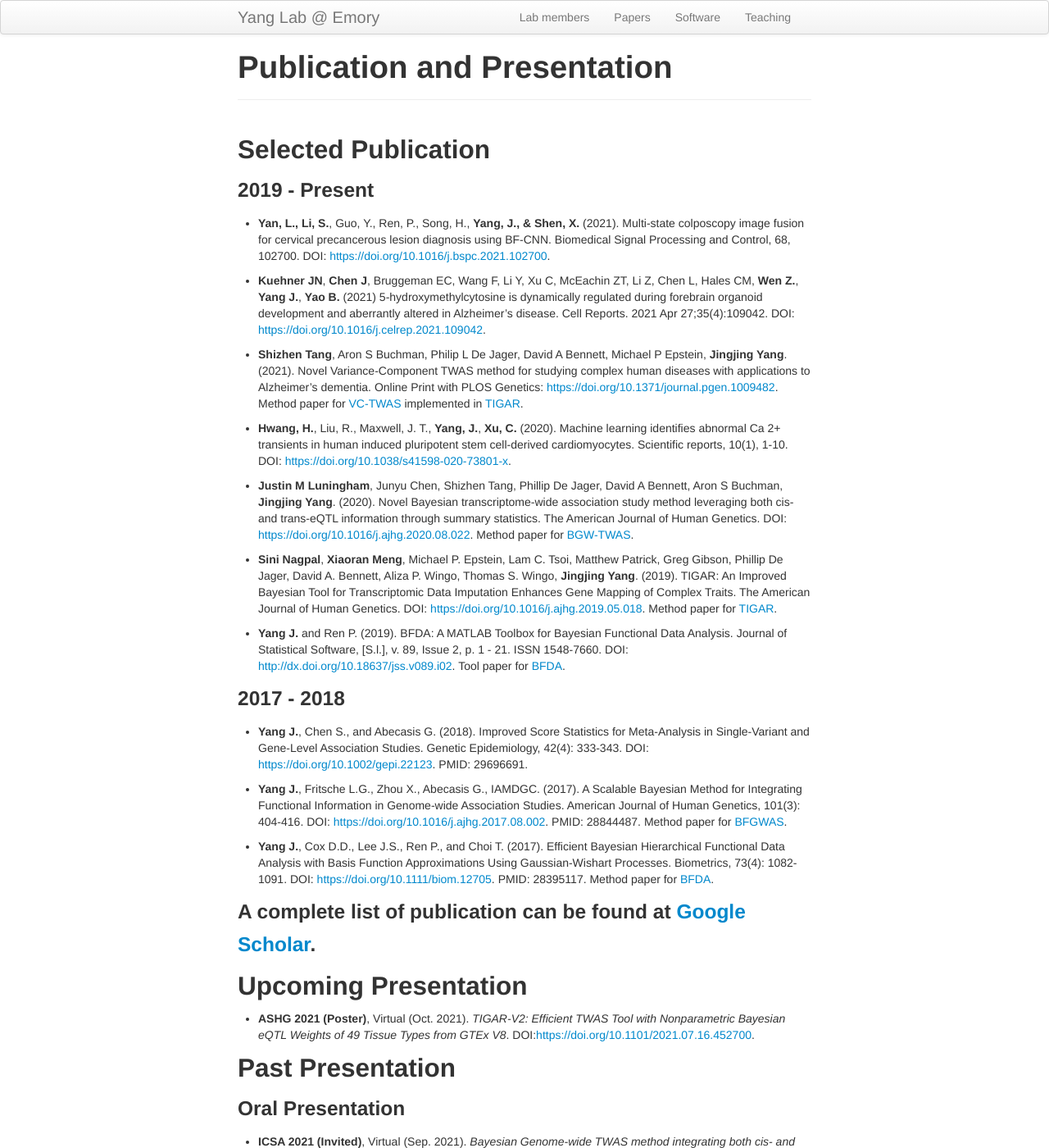
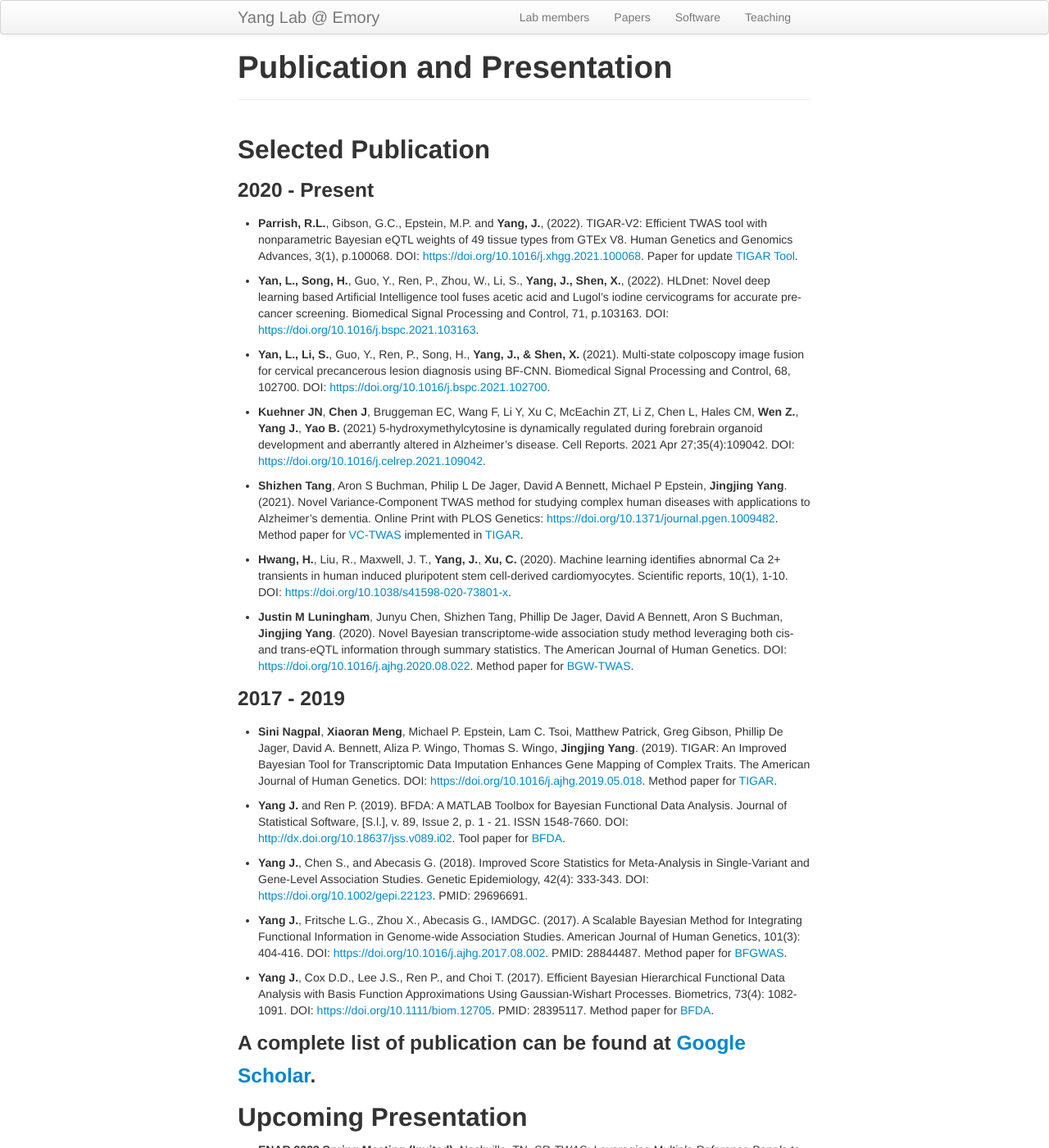
Before and after one commit to yanglab-emory/yanglab-emory.github.io, a Jekyll site: the page built from pages/papers.md, in a window 1280 px wide and 1400 px high. Shown: the whole window at 82% size. Built offline with Jekyll 4.4.1, drawn with Linux system fonts in a browser that asks for light colours; some of the changed text lies outside the part shown.

Commit message:
udpate lab page

```diff
--- a/pages/papers.md
+++ b/pages/papers.md
@@ -5,7 +5,12 @@ title: "Publication and Presentation"
 
 ## Selected Publication
 
-### 2019 - Present
+### 2020 - Present
+
+* **Parrish, R.L.**, Gibson, G.C., Epstein, M.P. and **Yang, J.**, (2022). TIGAR-V2: Efficient TWAS tool with nonparametric Bayesian eQTL weights of 49 tissue types from GTEx V8. Human Genetics and Genomics Advances, 3(1), p.100068. DOI: <https://doi.org/10.1016/j.xhgg.2021.100068>. Paper for update [TIGAR Tool](https://github.com/yanglab-emory/TIGAR).
+
+* **Yan, L., Song, H.**, Guo, Y., Ren, P., Zhou, W., Li, S., **Yang, J., Shen, X.**, (2022). HLDnet: Novel deep learning based Artificial Intelligence tool fuses acetic acid and Lugol’s iodine cervicograms for accurate pre-cancer screening. Biomedical Signal Processing and Control, 71, p.103163. DOI: <https://doi.org/10.1016/j.bspc.2021.103163>.
+
 * **Yan, L., Li, S.**, Guo, Y., Ren, P., Song, H., **Yang, J., & Shen, X.** (2021). Multi-state colposcopy image fusion for cervical precancerous lesion diagnosis using BF-CNN. Biomedical Signal Processing and Control, 68, 102700. DOI: <https://doi.org/10.1016/j.bspc.2021.102700>.
 
 * **Kuehner JN**, **Chen J**, Bruggeman EC, Wang F, Li Y, Xu C, McEachin ZT, Li Z, Chen L, Hales CM, **Wen Z.**, **Yang J.**, **Yao B.** (2021) 5-hydroxymethylcytosine is dynamically regulated during forebrain organoid development and aberrantly altered in Alzheimer’s disease. Cell Reports. 2021 Apr 27;35(4):109042. DOI: <https://doi.org/10.1016/j.celrep.2021.109042>.
@@ -17,11 +22,11 @@ title: "Publication and Presentation"
 * **Justin M Luningham**, Junyu Chen, Shizhen Tang, Phillip De Jager, David A Bennett, Aron S Buchman, **Jingjing Yang**. (2020). Novel Bayesian transcriptome-wide association study method leveraging both cis-and trans-eQTL information through summary statistics. The American Journal of Human Genetics. DOI: <https://doi.org/10.1016/j.ajhg.2020.08.022>. Method paper for [BGW-TWAS](https://github.com/yanglab-emory/BGW-TWAS).
 
 
+### 2017 - 2019
+
 * **Sini Nagpal**, **Xiaoran Meng**, Michael P. Epstein, Lam C. Tsoi, Matthew Patrick, Greg Gibson, Phillip De Jager, David A. Bennett, Aliza P. Wingo, Thomas S. Wingo, **Jingjing Yang**. (2019). TIGAR: An Improved Bayesian Tool for Transcriptomic Data Imputation Enhances Gene Mapping of Complex Traits. The American Journal of Human Genetics. DOI: <https://doi.org/10.1016/j.ajhg.2019.05.018>. Method paper for [TIGAR](https://github.com/yanglab-emory/TIGAR).
 
 * **Yang J.** and Ren P. (2019). BFDA: A MATLAB Toolbox for Bayesian Functional Data Analysis. Journal of Statistical Software, [S.l.], v. 89, Issue 2, p. 1 - 21. ISSN 1548-7660. DOI: <http://dx.doi.org/10.18637/jss.v089.i02>. Tool paper for [BFDA](https://github.com/yanglab-emory/BFDA).
-
-### 2017 - 2018
 
 * **Yang J.**, Chen S., and Abecasis G. (2018). Improved Score Statistics for Meta-Analysis in Single-Variant and Gene-Level Association Studies. Genetic Epidemiology, 42(4): 333-343. DOI: <https://doi.org/10.1002/gepi.22123>. PMID: 29696691.
 
@@ -34,7 +39,7 @@ title: "Publication and Presentation"
 
 ## Upcoming Presentation
 
-* **ASHG 2021 (Poster)**, Virtual (Oct. 2021). _TIGAR-V2: Efficient TWAS Tool with Nonparametric Bayesian eQTL Weights of 49 Tissue Types from GTEx V8_. DOI:<https://doi.org/10.1101/2021.07.16.452700>.
+* **ENAR 2023 Spring Meeting (Invited)**, Nashville, TN. _SR-TWAS: Leveraging Multiple Reference Panels to Improve TWAS Power by Ensemble Machine Learning_.
 
 
 ## Past Presentation
@@ -58,6 +63,8 @@ Transcriptomic Data Imputation Enhances Gene Mapping of Complex Traits_.
 
 ### Poster Presentation
 
+*  **ASHG 2021 (Poster)**, Virtual (Oct. 2021). _TIGAR-V2: Efficient TWAS Tool with Nonparametric Bayesian eQTL Weights of 49 Tissue Types from GTEx V8_. DOI:<https://doi.org/10.1101/2021.07.16.452700>.
+
 * **ASHG Annual Meeting 2020 (Poster, Reviewers' Choice)**, Virtual. _Bayesian Genome-wide TWAS method to leverage both cis- and trans- eQTL information through summary statistics_. <a href="../assets/PresentationSlides/ASHG2020-ePoster_JYang.pdf">Poster</a>.
 
 * **The 61st McKusick Short Course (Poster, 3rd Place Presentation)**, Bar Harbor, Maine (Virtual). _Novel Bayesian Genome-wide TWAS method to leverage both cis- and trans- eQTL information through summary statistics_.
```
Also changed, not shown: index.md (+1 -0 lines), pages/lab.md (+19 -14 lines).
